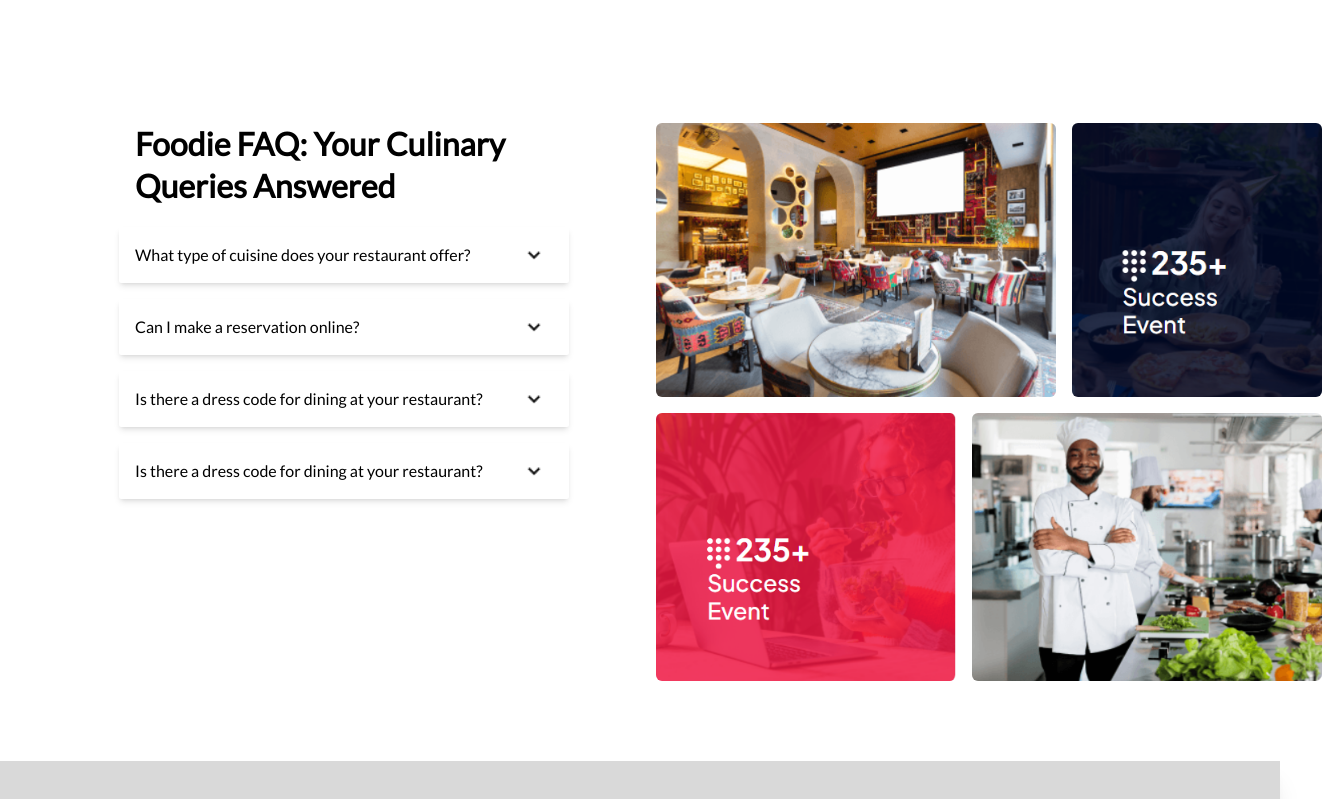
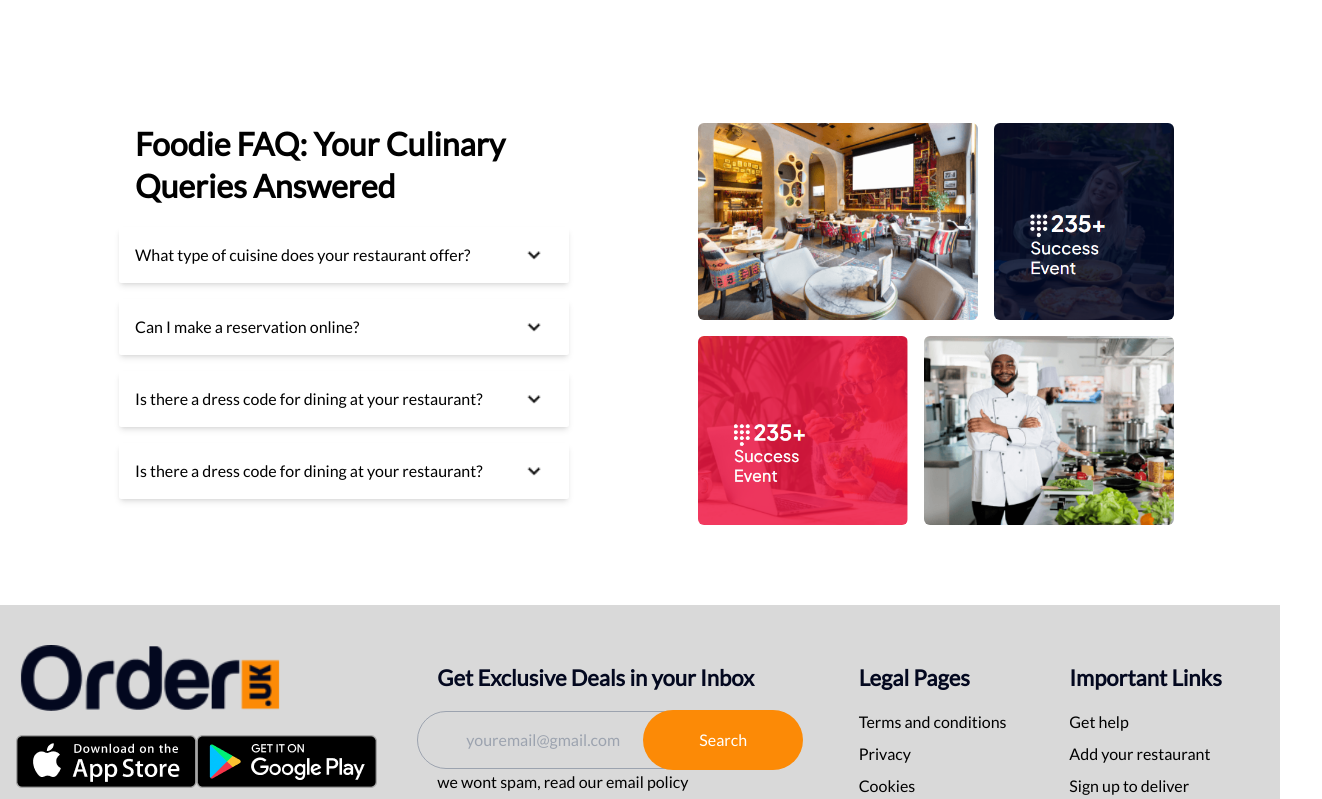
Before and after one commit to MahdiHasan943/food_app, a Next.js app: page / in a window 1280 px wide. Shown: the part 3040-3839 px from the top of the page, 1322 px wide, since content can reach past the window. Built offline with nearby package versions, Linux system fonts and the light colour scheme.

Commit message:
style: fix some design

```diff
--- a/components/GotoTop/GotoTop.js
+++ b/components/GotoTop/GotoTop.js
@@ -35,7 +35,7 @@ const TopBtn = () => {
              initial="hidden"
              whileInView="show"
              viewport={{ once: false, amount: 0.25 }}  className="flex  justify-end overflow-hidden fixed  top-[90%] px-3   transition  delay-500  z-[99999!important]  right-0 " onClick={goToBtn}>
-            <motion.div variants={slideIn('right', 'tween', 0.2, 1)}  className="border bg-[#FC8A06] ml-auto  top-btn  py-3 px-3 rounded-md ">
+            <motion.div variants={slideIn('right', 'tween', 0.2, 1)}  className="border border-[#FC8A06] bg-[#FC8A06] ml-auto  top-btn  py-3 px-3 rounded-md ">
                 <Image src={'/images/topbtn.png'} alt='arrow' width={20} height={20} />
 
                </motion.div>
--- a/components/faq/Faq.js
+++ b/components/faq/Faq.js
@@ -15,7 +15,7 @@ const Faq = () => {
         <Disclosure>
           <Disclosure.Button
             onClick={() => setOpen(!open)}
-            className="bg-[#fff] text-start relative shadow-md px-4 w-[300px] desktop:w-[450px] rounded-sm py-4"
+            className="bg-[#fff] text-start relative shadow-md px-4 w-full desktop:w-[450px] rounded-sm py-4"
           >
             What type of cuisine does your restaurant offer?
             <Image
@@ -37,7 +37,7 @@ const Faq = () => {
         <Disclosure>
           <Disclosure.Button
             onClick={() => setOpen(!open)}
-            className="bg-[#fff] relative text-start shadow-md px-4 w-[300px] desktop:w-[450px] rounded-sm py-4"
+            className="bg-[#fff] relative text-start shadow-md px-4 w-full desktop:w-[450px] rounded-sm py-4"
           >
 Can I make a reservation online?
             <Image
@@ -58,7 +58,7 @@ Can I make a reservation online?
         <Disclosure>
           <Disclosure.Button
             onClick={() => setOpen(!open)}
-            className="bg-[#fff] text-start relative shadow-md px-4 w-[300px] desktop:w-[450px] rounded-sm py-4"
+            className="bg-[#fff] text-start relative shadow-md px-4 w-full desktop:w-[450px] rounded-sm py-4"
           >
 Is there a dress code for dining at your restaurant?            <Image
               src={open ? "/images/fag_arrowtoop.png" : "/images/fag_arrow.png"}
@@ -78,7 +78,7 @@ Is there a dress code for dining at your restaurant?            <Image
         <Disclosure>
           <Disclosure.Button
             onClick={() => setOpen(!open)}
-            className="bg-[#fff] text-start relative shadow-md px-4 w-[300px] desktop:w-[450px] rounded-sm py-4"
+            className="bg-[#fff] text-start relative shadow-md px-4 w-full desktop:w-[450px] rounded-sm py-4"
           >
 Is there a dress code for dining at your restaurant?            <Image
               src={open ? "/images/fag_arrowtoop.png" : "/images/fag_arrow.png"}
@@ -96,14 +96,14 @@ Is there a dress code for dining at your restaurant?            <Image
       </div>
       </div>
       <div className="mx-auto">
-        <div className="tablet:flex   gap-4">
-          <Image src={'/images/eventDining.png'} alt="diningroom" width={400} height={400} className=" rounded-md"/>
-          <Image src={'/images/eventblack.png'} alt="diningroom" width={250} height={300} className="mt-4 tablet:mt-0 mx-auto rounded-md"/>
+        <div className="flex  overflow-hidden   gap-4">
+          <Image src={'/images/eventDining.png'} alt="diningroom" width={200} height={400} className="desktop:w-[280px] rounded-md"/>
+          <Image src={'/images/eventblack.png'} alt="diningroom" width={100} height={135} className="desktop:w-[180px] tablet:mt-0 mx-auto rounded-md"/>
 
         </div>
-        <div className="tablet:flex pt-4   gap-4">
-          <Image src={'/images/eventred.png'} alt="diningroom" width={300} height={300} className="mx-auto rounded-md"/>
-          <Image src={'/images/eventDining4.png'} alt="diningroom" width={350} height={300} className="mt-4 tablet:mt-0 rounded-md"/>
+        <div className="flex pt-4 overflow-hidden  gap-4">
+          <Image src={'/images/eventred.png'} alt="diningroom" width={150} height={300} className="desktop:w-[210px] mx-auto rounded-md"/>
+          <Image src={'/images/eventDining4.png'} alt="diningroom" width={150} height={300} className="desktop:w-[250px] tablet:mt-0 rounded-md"/>
 
         </div>
 
```
